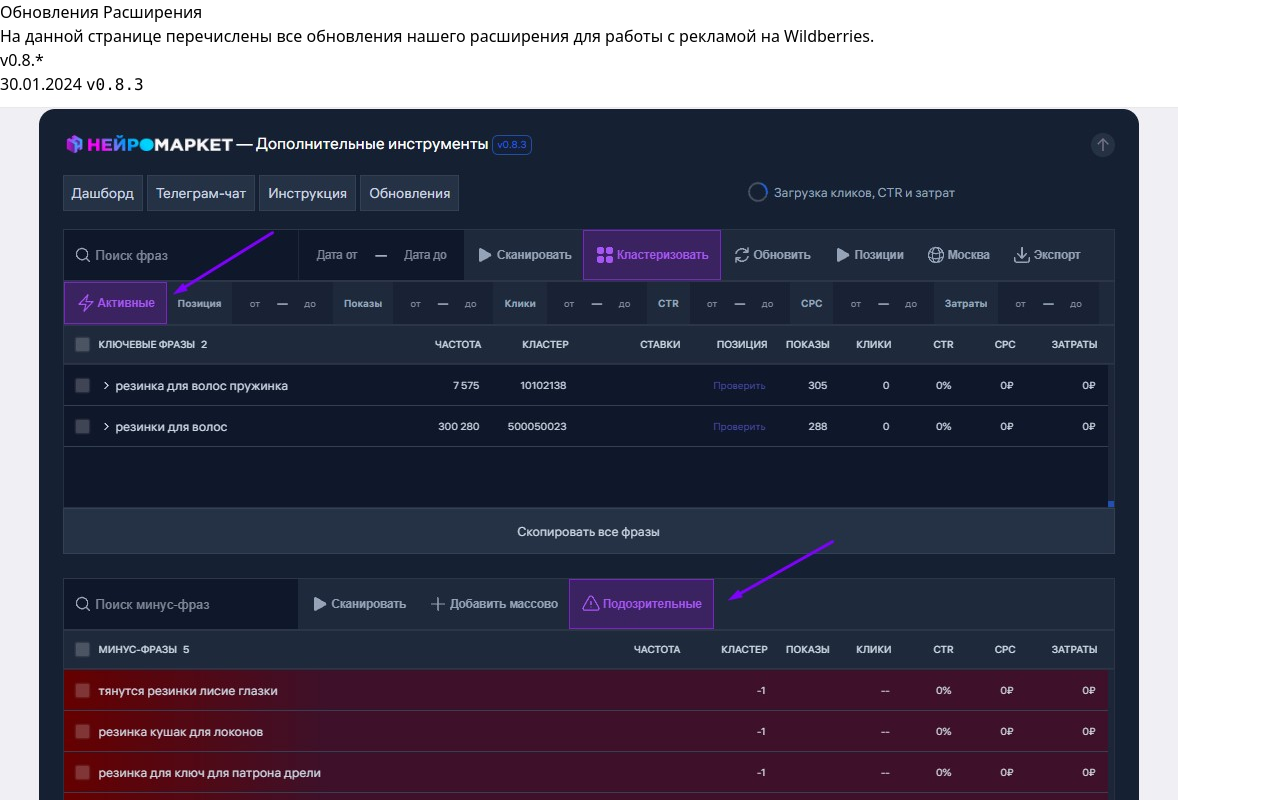
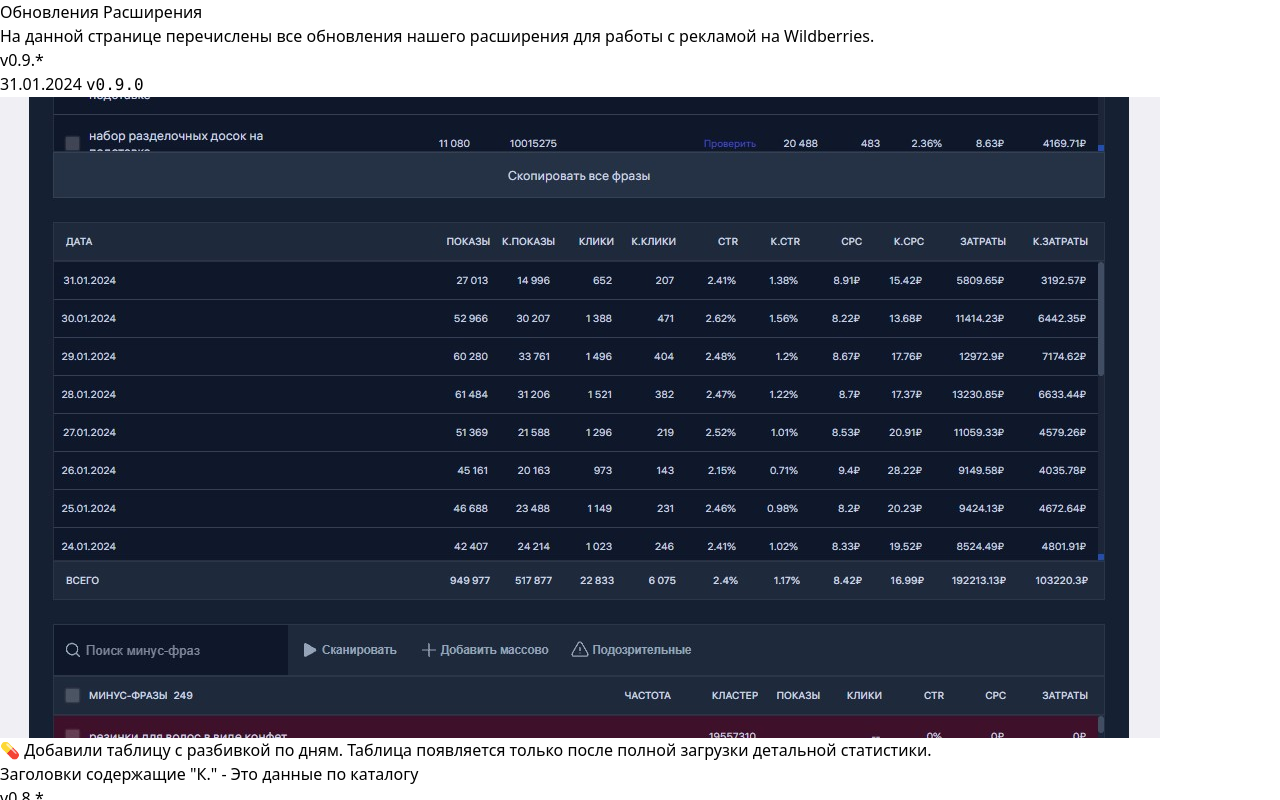
Before and after one commit to wbmeter/docs, a Next.js app: page /extension/updates in a window 1280 px wide. Shown: the top 800 px of the page. Built offline with nearby package versions, Linux system fonts and the light colour scheme.

Commit message:
update extension to 0.9.0

```diff
--- a/pages/extension/updates.mdx
+++ b/pages/extension/updates.mdx
@@ -2,6 +2,16 @@
 # Обновления Расширения
 
 На данной странице перечислены все обновления нашего расширения для работы с рекламой на Wildberries.
+
+## v0.9.\*
+
+### 31.01.2024 `v0.9.0`
+
+![](/extension-updates/28.jpg)
+
+💊 Добавили таблицу с разбивкой по дням. Таблица появляется только после полной загрузки детальной статистики.
+
+Заголовки содержащие "К." - Это данные по каталогу
 
 ## v0.8.\*
 
```
Also changed, not shown: public/extension-updates/28.jpg (added).
